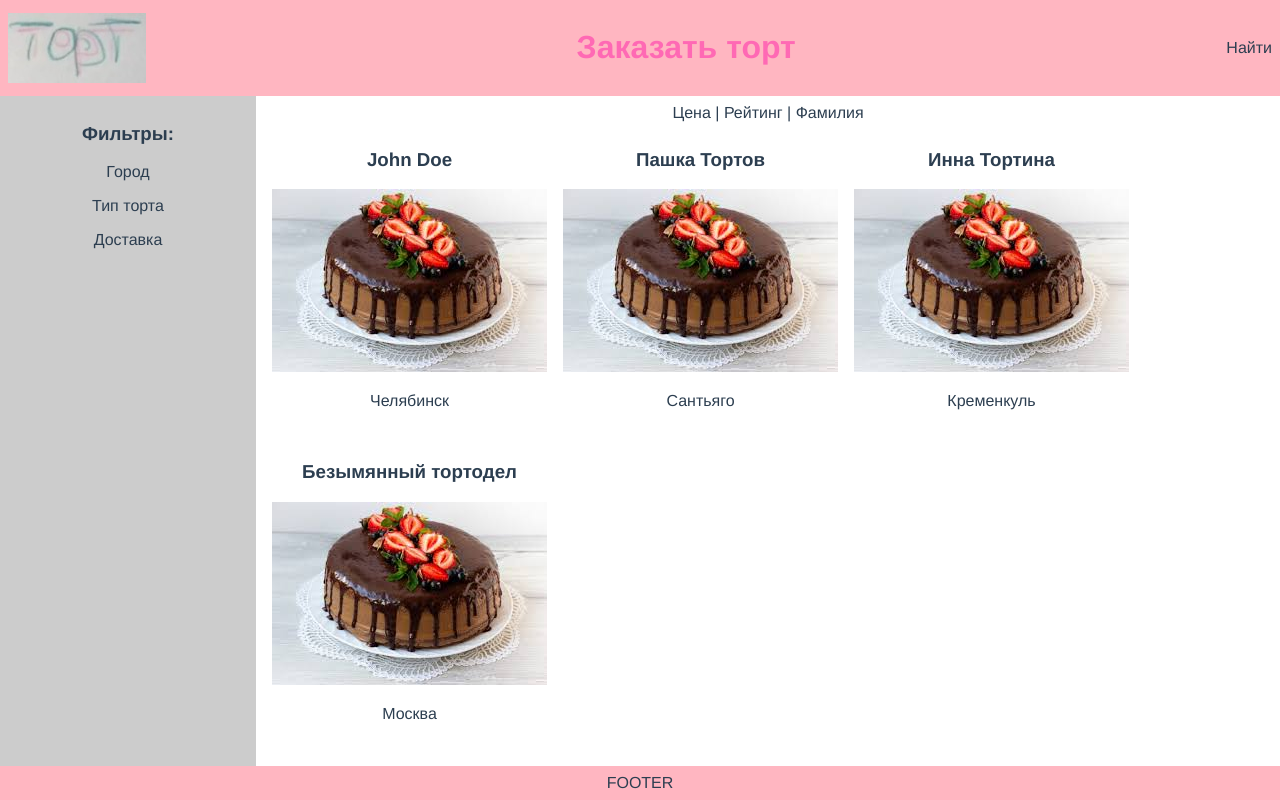
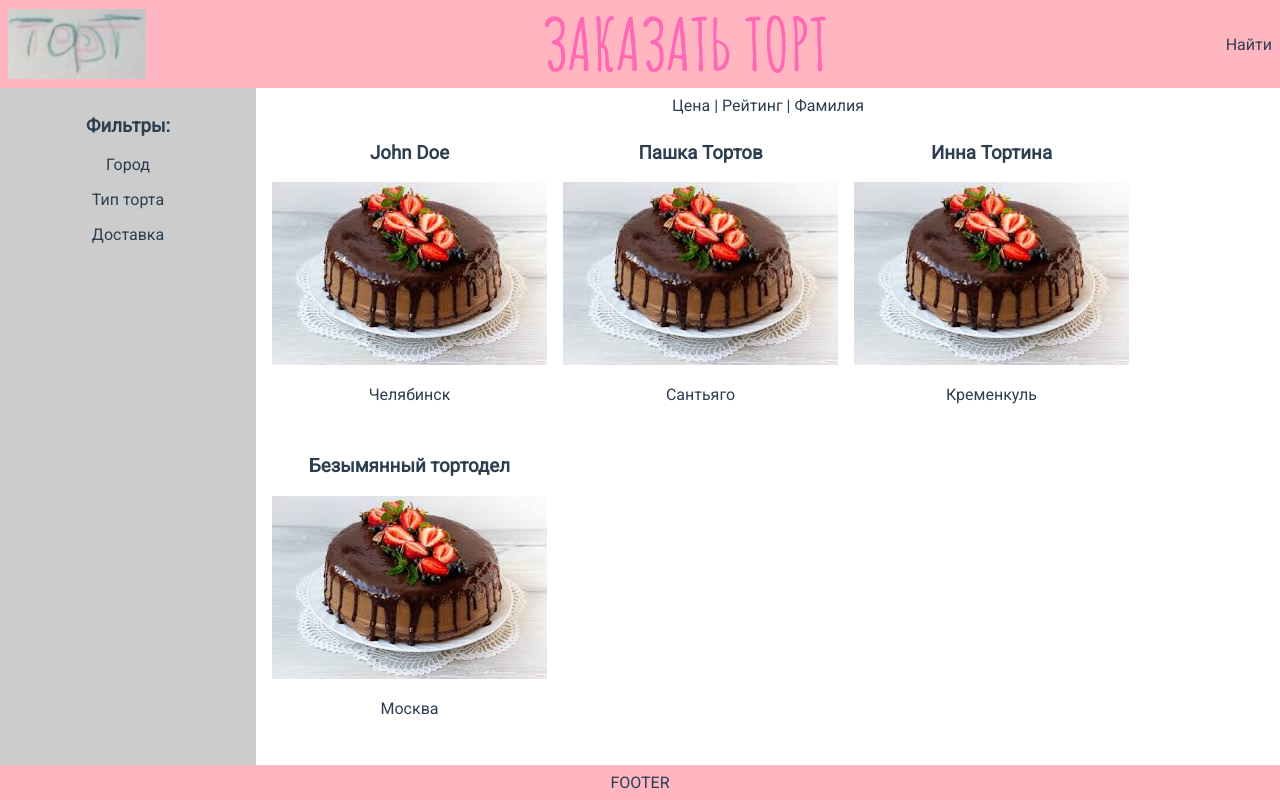
Before and after one commit to Something-Digital/tortix, a Vue app in the folder frontend/: page / in a window 1280 px wide. Built offline with nearby package versions, Linux system fonts and the light colour scheme.

Commit message:
Fonts added

```diff
--- a/frontend/src/App.vue
+++ b/frontend/src/App.vue
@@ -20,12 +20,14 @@ export default {
 </script>
 
 <style>
+@import url('https://fonts.googleapis.com/css2?family=Amatic+SC:wght@700&display=swap');
+@import url('https://fonts.googleapis.com/css2?family=Roboto:wght@400&display=swap');
 @import url('vars.css');
 body {
   margin: 0;
 }
 #app {
-  font-family: Avenir, Helvetica, Arial, sans-serif;
+  font-family: Roboto, Avenir, Helvetica, Arial, sans-serif;
   -webkit-font-smoothing: antialiased;
   -moz-osx-font-smoothing: grayscale;
   text-align: center;
--- a/frontend/src/components/Header.vue
+++ b/frontend/src/components/Header.vue
@@ -26,6 +26,11 @@ export default {
 }
 
 .title {
+  font-family: 'Amatic SC', cursive;
+  font-size: 72px;
+  line-height: 72px;
+  text-transform: uppercase;
   color: var(--main-title-color);
+  margin: 0;
 }
 </style>
```
